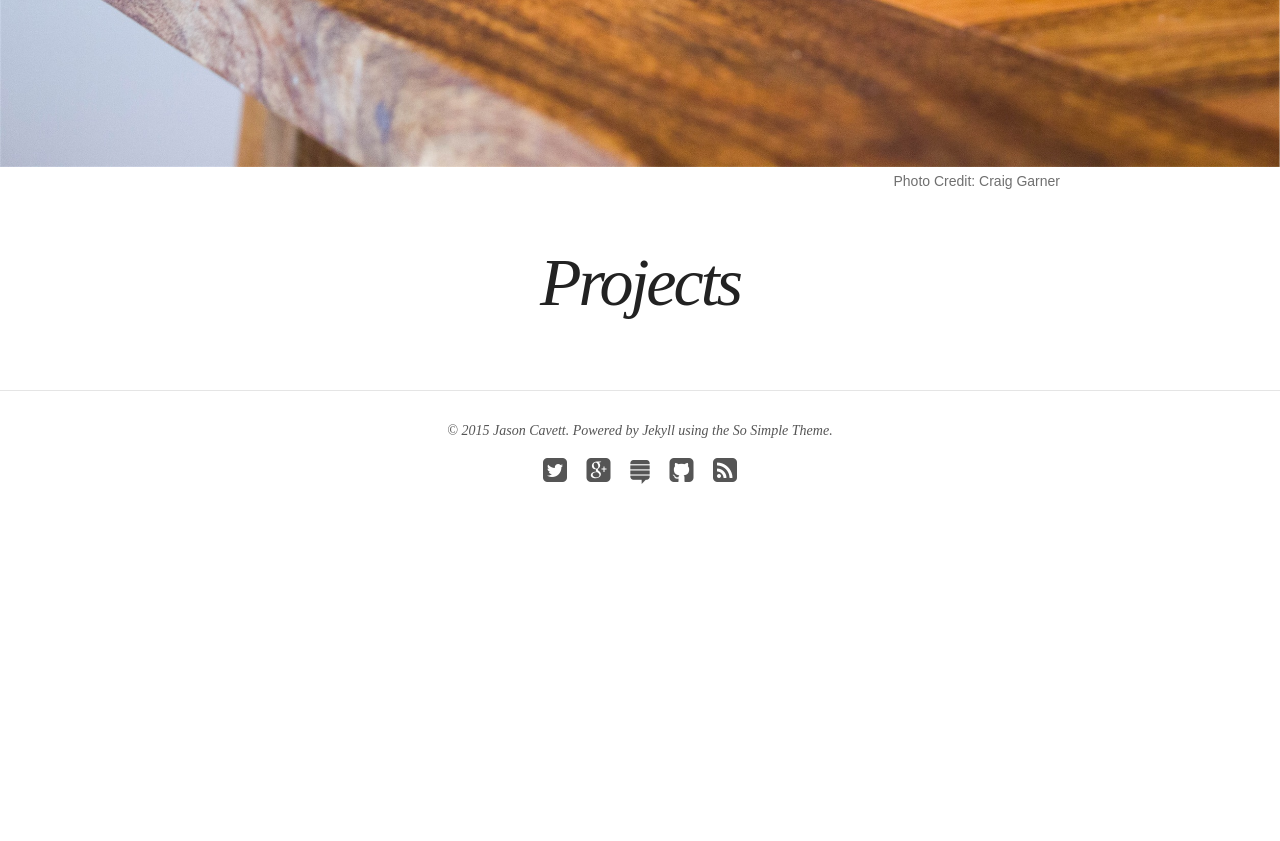
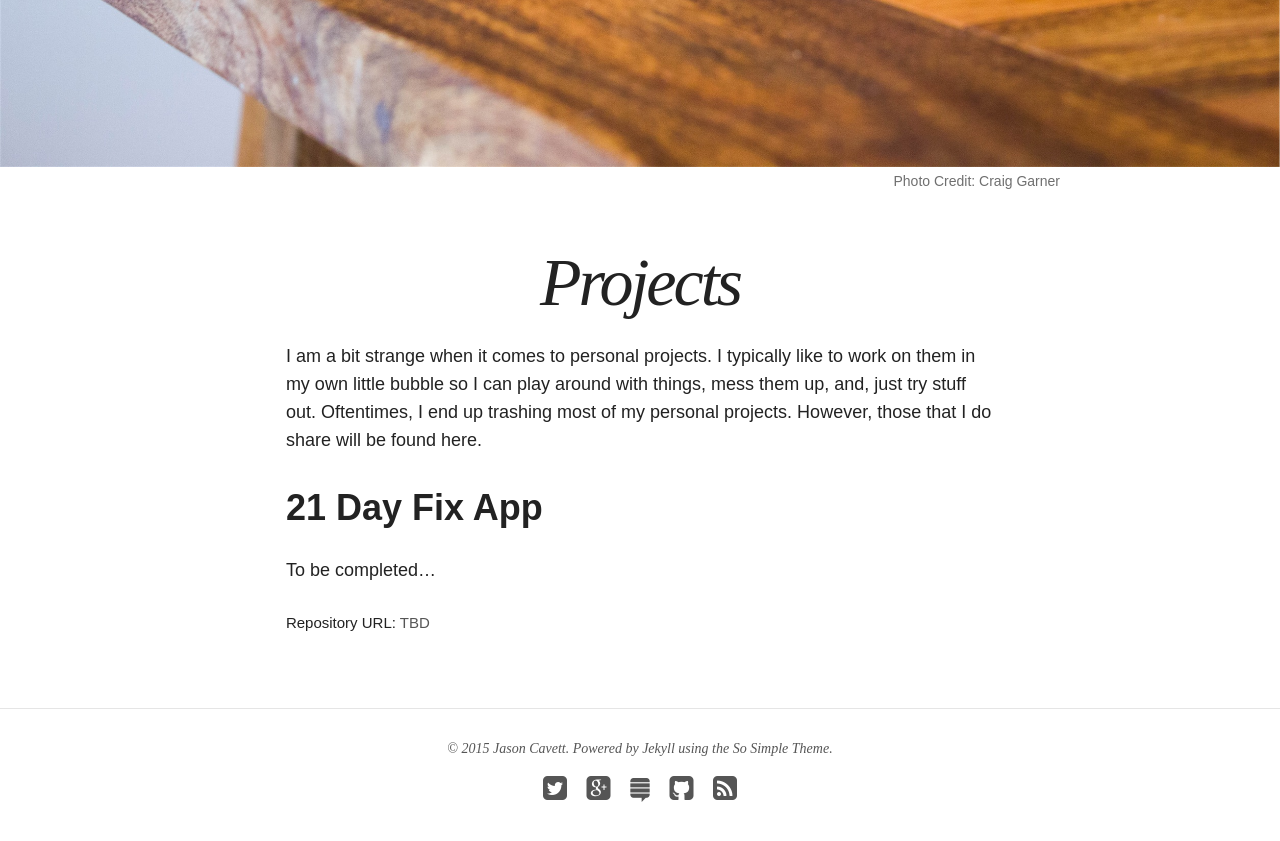
Before and after one commit to jasoncavett/jasoncavett.github.io, a Jekyll site: the page built from projects/index.md, in a window 1280 px wide and 900 px high, scrolled down 841 px. Shown: the top 841 px of the window. Built offline with Jekyll 4.4.1, drawn with Linux system fonts in a browser that asks for light colours; nearby versions of some CDN libraries; before the commit the page ends 1423 px from its top, so only the background shows below that.

Commit message:
Minor updates to the projects page.

```diff
--- a/projects/index.md
+++ b/projects/index.md
@@ -1,10 +1,17 @@
 ---
 layout: page
 title: Projects
-excerpt: "A list of my current and past projects."
+excerpt: "A list of my current and past, personal projects."
 search_omit: true
 image:
   feature: projects-banner-macglasses.jpg
   credit: Craig Garner
   creditlink: https://unsplash.com/
 ---
+I am a bit strange when it comes to personal projects. I typically like to work on them in my own little bubble so I can play around with things, mess them up, and, just try stuff out. Oftentimes, I end up trashing most of my personal projects. However, those that I do share will be found here.
+
+21 Day Fix App
+==
+To be completed...
+
+<small>Repository URL: [TBD]()</small>
```
